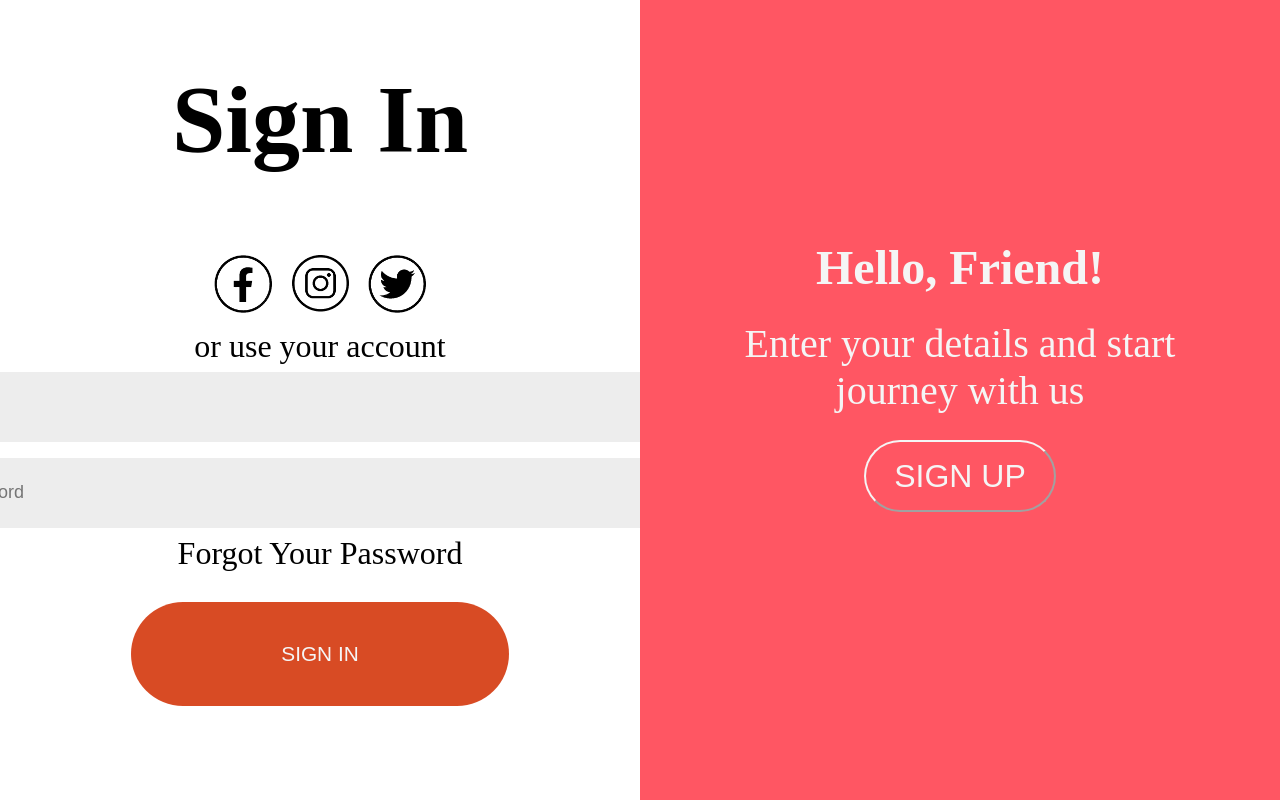
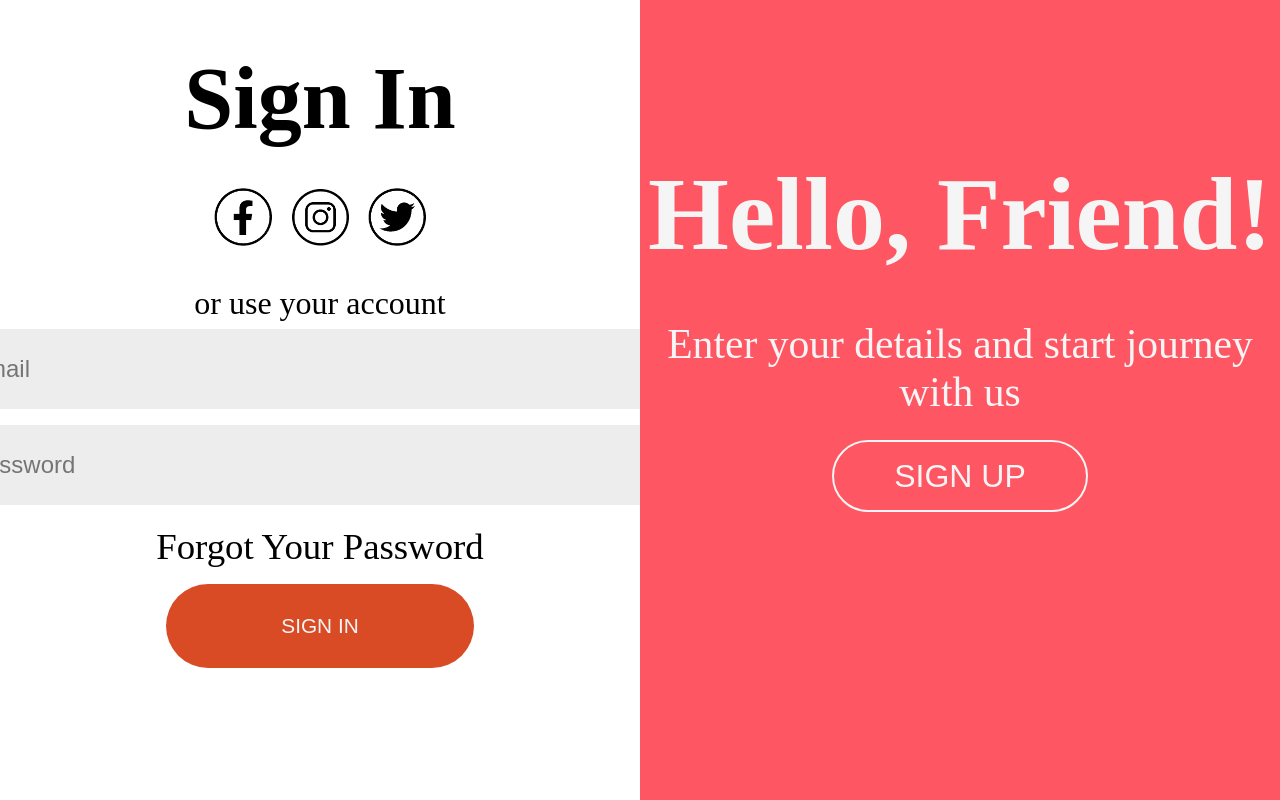
Before and after one commit to BernardoGamaCavalcanti/clonePage, a plain HTML site: page index.html in a window 1280 px wide. Drawn offline with Linux system fonts and the light colour scheme; a web font is replaced by a local one.

Commit message:
Update style.css

```diff
--- a/style.css
+++ b/style.css
@@ -1,3 +1,19 @@
+@font-face {
+
+    font-family: 'font1';
+    src: url(OpenSans-Italic-VariableFont_wdth\,wght.ttf) format('truetype');
+
+}
+
+@font-face {
+
+    font-family: 'font2';
+    src: url(OpenSans-VariableFont_wdth\,wght.ttf) format('truetype');
+
+}
+
+
+
 html{
     height: 100%;
 }
@@ -11,6 +27,7 @@ body{
 #container{
     height: 100%;
     background-color: bisque;
+    font-family: 'font2';
 }
 
 
@@ -42,14 +59,16 @@ body{
 }
 
 #h1L{
-   font-size: 600%;
+   font-size: 550%;
+   margin-top: 15%;
+
 }
 
 #mainIco{             /*aqui*/
     height: 20%;
     width: 100%;
     background-color: transparent;
-
+    margin-top: -5%;
 
 }
 
@@ -60,6 +79,7 @@ body{
     align-items:center;
     justify-content: center;
     background-color: transparent;
+    margin-top: -2%;
 }
 
 #fbIco{
@@ -92,27 +112,29 @@ body{
 }
 
 #input1{
-    height:70px;
-    width: 750px;
+    height:80px;
+    width: 700px;
     margin: 1.2%;
     background-color: rgb(237, 237, 237);
     border: none;
     padding: 0px 30px;
     font-size: large;
+    font-size: 150%;
 }
 
 #input2{
-    height:70px;
-    width: 750px;
+    height:80px;
+    width: 700px;
     margin: 1.2%;
     background-color: rgb(237, 237, 237);
     border: none;
     padding: 0px 30px;
     font-size: large;
+    font-size: 150%;
 }
 
 #footerL{
-    height: 60%;          /*aqui*/
+    height: 53%;          /*aqui*/
     width: 100%;
     background-color: transparent;
     display: flex;
@@ -125,64 +147,22 @@ body{
     width: 100%;
     background-color: transparent;
     text-align: center;
-    font-size: 200%;
+    font-size: 230%;
+    margin-top: 5%;
+    margin-top: 2%;
+
 }
 
 #buttonF{
     background-color:rgb(216, 75, 36);
     color: whitesmoke;
     border: none;
-    padding: 40px 150px;
+    padding: 30px 115px;
     border-radius: 80px;
     font-size: 130%;
+    margin-top: -2%;
 }
 /*Final esquerda */
-
-
-
-
-
-
-
-
-
-
-
-
-
-
-
-
-
-
-
-
-
-
-
-
-
-
-
-
-
-
-
-
-
-
-
-
-
-
-
-
-
-
-
-
-
-
 
 /* Começo Div Direita */
 #direita{
@@ -206,12 +186,13 @@ body{
 }
 
 #h1R{
-    height: 15%;
-    width: 60%;
-    font-size:300%;
+    height: 30%;
+    width: 100%;
+    font-size:650%;
     background-color: transparent;
     text-align:center;
     color: whitesmoke;
+
 }
 
 #mainR{
@@ -225,12 +206,11 @@ body{
 
 #labelR{
     height: 30%;
-    width: 80%;
-    font-size:250%;
+    width: 100%;
+    font-size:260%;
     text-align: center;
     background-color: transparent;
     color: whitesmoke;
-
 }
 
 #footerR{
@@ -244,8 +224,8 @@ body{
 
 #buttonR{
    height: 20%;
-   width: 30%;
-   border-color: whitesmoke;
+   width: 40%;
+   border: 2px solid whitesmoke;
    color: whitesmoke;
    border-radius: 80px;
    font-size: xx-large;
```
